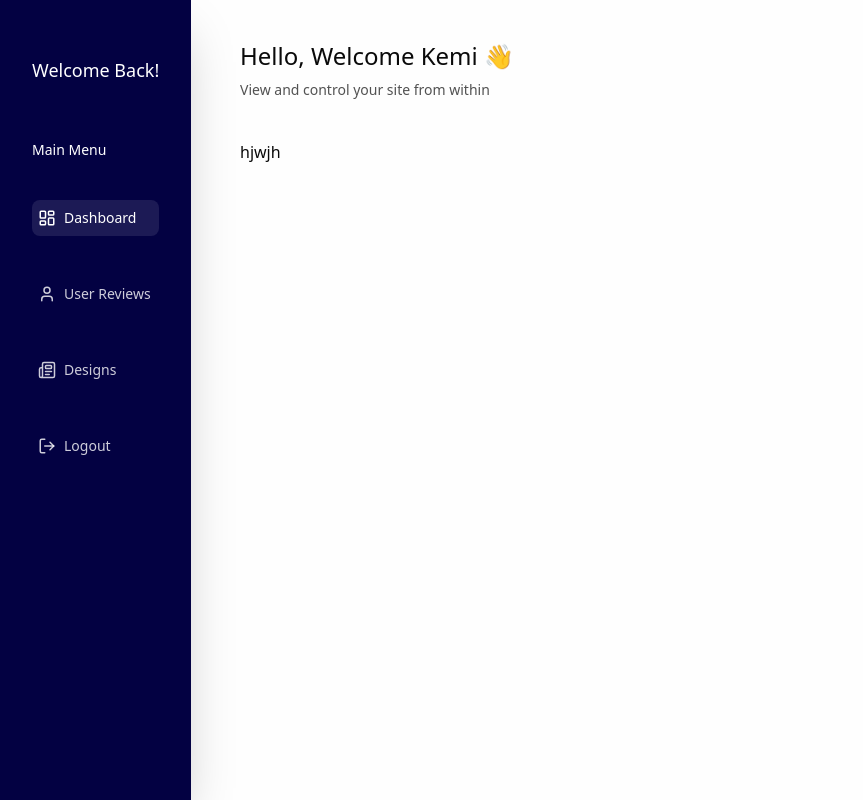
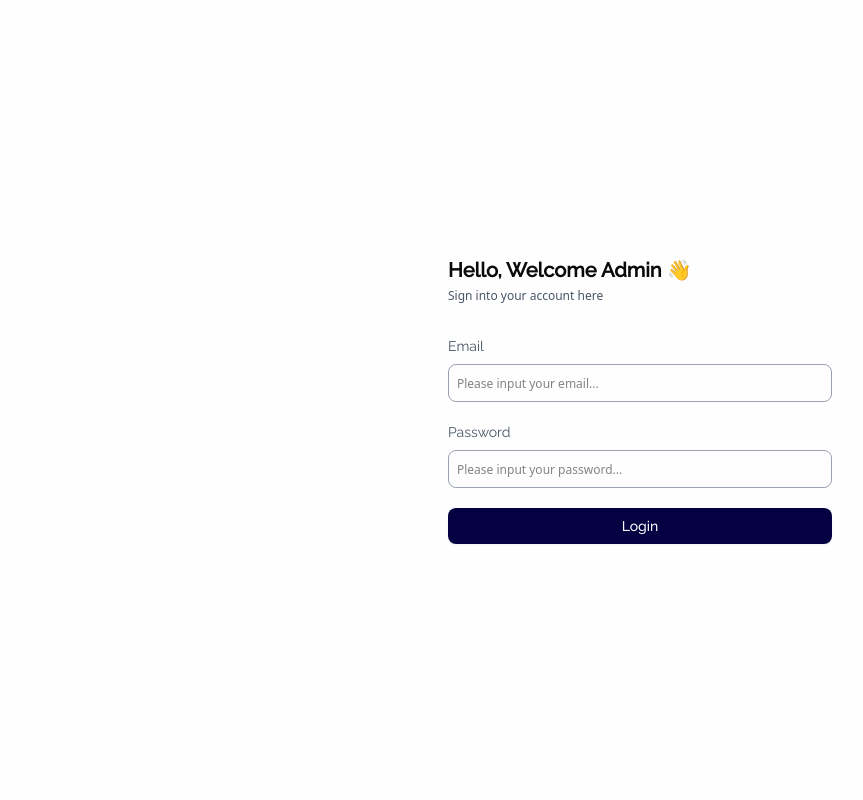
Before and after one commit to writefreak/kgraphics, a Next.js app: page /login in a window 1280 px wide. Shown: the whole page, without its empty margins (0-863 px from the left). Built offline with nearby package versions, Linux system fonts and the light colour scheme.

Commit message:
build upload ui

```diff
--- a/src/app/(admin)/designs/page.tsx
+++ b/src/app/(admin)/designs/page.tsx
@@ -1,7 +1,12 @@
+import AddDesign from "@/components/admin/addDesign";
 import React from "react";
 
 const page = () => {
-  return <div>hello</div>;
+  return (
+    <div>
+      <AddDesign />
+    </div>
+  );
 };
 
 export default page;
--- a/src/app/(admin)/layout.tsx
+++ b/src/app/(admin)/layout.tsx
@@ -1,22 +1,31 @@
 "use client";
 import React from "react";
 import Sidebar from "@/components/admin/sidebar";
-import { MobileMenu } from "@/components/mobileMenu";
 import MobileAdmin from "@/components/admin/mobile-admin";
+import { usePathname } from "next/navigation";
 
 const Dashboardlayout = ({ children }: { children: React.ReactNode }) => {
+  const pathname = usePathname();
+
+  // check if current page is login or signup
+  const hideSidebar = pathname === "/login" || pathname === "/signup";
+
   return (
-    <div className="min-h-screen md:flex ">
+    <div className="min-h-screen md:flex">
       {/* Sidebar on the left */}
+      {!hideSidebar && (
         <div className="w-[10rem] h-screen hidden md:block bg-white shadow-md z-10">
           <Sidebar />
         </div>
+      )}
 
       {/* Main content area */}
       <main className="flex-1 overflow-y-auto h-screen flex-col p-4 md:p-6 md:px-20">
+        {/* Only show greeting header when sidebar is visible */}
+        {!hideSidebar && (
           <div className="flex items-center justify-between">
             <div className="flex flex-col gap-2 pb-7 md:pt-4 pt-9 md:pb-10">
-            <h2 className="text-xl md:text-2xl font-medium">
+              <h2 className="text-xl md:text-2xl font-medium font-raleway">
                 Hello, Welcome Kemi 👋
               </h2>
               <p className="text-xs md:text-sm text-neutral-600">
@@ -27,6 +36,7 @@ const Dashboardlayout = ({ children }: { children: React.ReactNode }) => {
               <MobileAdmin />
             </div>
           </div>
+        )}
         {children}
       </main>
     </div>
--- a/src/app/(admin)/login/page.tsx
+++ b/src/app/(admin)/login/page.tsx
@@ -1,7 +1,52 @@
-import React from "react";
+"use client";
+import { Button } from "@/components/ui/button";
+import React, { useState } from "react";
 
 const page = () => {
-  return <div>hjwjh</div>;
+  const [loading, setLoading] = useState(false);
+  return (
+    <div className="flex items-center justify-center md:w-full h-full md:p-0 px-6">
+      <div className="flex flex-col gap-5 ">
+        <div className="flex flex-col gap-1 pb-3">
+          <h2 className="font-bold font-raleway md:text-xl">
+            Hello, Welcome Admin 👋
+          </h2>
+          <p className="text-xs font-inter text-gray-600">
+            Sign into your account here
+          </p>
+        </div>
+
+        {details.map((d) => (
+          <div key={d.id} className="flex flex-col gap-2">
+            <span className="text-gray-600 font-raleway text-sm">
+              {d.title}
+            </span>
+            <div className="w-96">
+              <input
+                type="text"
+                placeholder={d.placeholder}
+                className="outline-none border border-gray-400 py-2 px-2 rounded-md text-sm w-full placeholder:text-xs"
+              />
+            </div>
+          </div>
+        ))}
+        <Button className="bg-[#030142] font-raleway">Login </Button>
+      </div>
+    </div>
+  );
 };
 
 export default page;
+
+const details = [
+  {
+    id: 1,
+    title: "Email",
+    placeholder: "Please input your email...",
+  },
+  {
+    id: 2,
+    title: "Password",
+    placeholder: "Please input your password...",
+  },
+];
--- /dev/null
+++ b/src/components/admin/addDesign.tsx
@@ -0,0 +1,20 @@
+import { Plus } from "lucide-react";
+import React from "react";
+import { Button } from "../ui/button";
+
+const AddDesign = () => {
+  return (
+    <div className="bg-gray-200 md:h-48 h-36 rounded-md w-full flex items-center justify-center">
+      <div className="flex flex-col items-center justify-center gap-3">
+        <Button className="bg-[#030142] p-2 rounded-full  h-10 w-10">
+          <Plus color="white" />
+        </Button>
+        <h3 className="font-raleway text-gray-600 font-medium">
+          Add a design here
+        </h3>
+      </div>
+    </div>
+  );
+};
+
+export default AddDesign;
--- a/src/components/admin/main-menu.tsx
+++ b/src/components/admin/main-menu.tsx
@@ -32,7 +32,7 @@ const MainMenu = () => {
           }`}
         >
           {item.icon}
-          <p className="text-sm">{item.label}</p>
+          <p className="text-sm font-inter">{item.label}</p>
         </Link>
       ))}
     </div>
```
Lines whose indentation alone changed are shown as unchanged.
